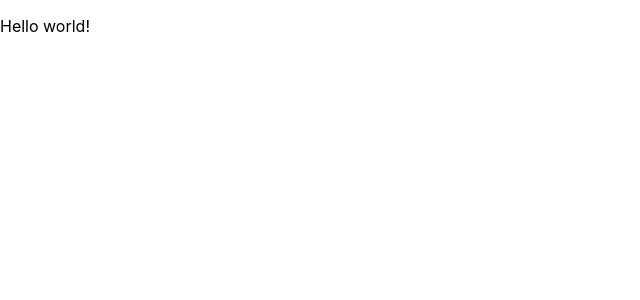
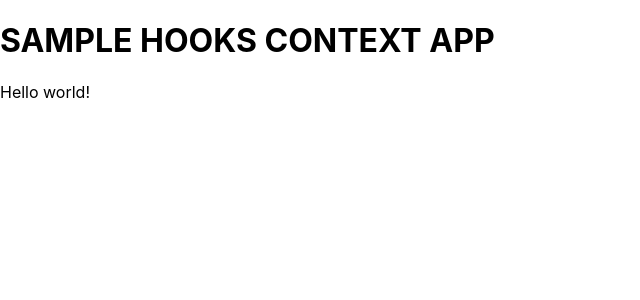
Before and after one commit to AdoraNwodo/context-app, a React (Create React App) app: page / in a window 1280 px wide. Shown: the top 300 px of the page, without its empty margins (0-640 px from the left). Built offline with nearby package versions, Linux system fonts and the light colour scheme.

Commit message:
Add Header class component

```diff
--- a/src/App.js
+++ b/src/App.js
@@ -1,7 +1,13 @@
 import React from 'react';
+import Header from './components/Header';
 
 const App = () => {
-  return <p>Hello world!</p>
+  return (
+    <div>
+      <Header />
+      <p>Hello world!</p>
+    </div>
+  )
 }
 
 export default App;
--- /dev/null
+++ b/src/components/Header.js
@@ -0,0 +1,9 @@
+import React from 'react'
+
+export default function Header() {
+    return (
+        <div>
+            <h1>SAMPLE HOOKS CONTEXT APP</h1>
+        </div>
+    )
+}
```
